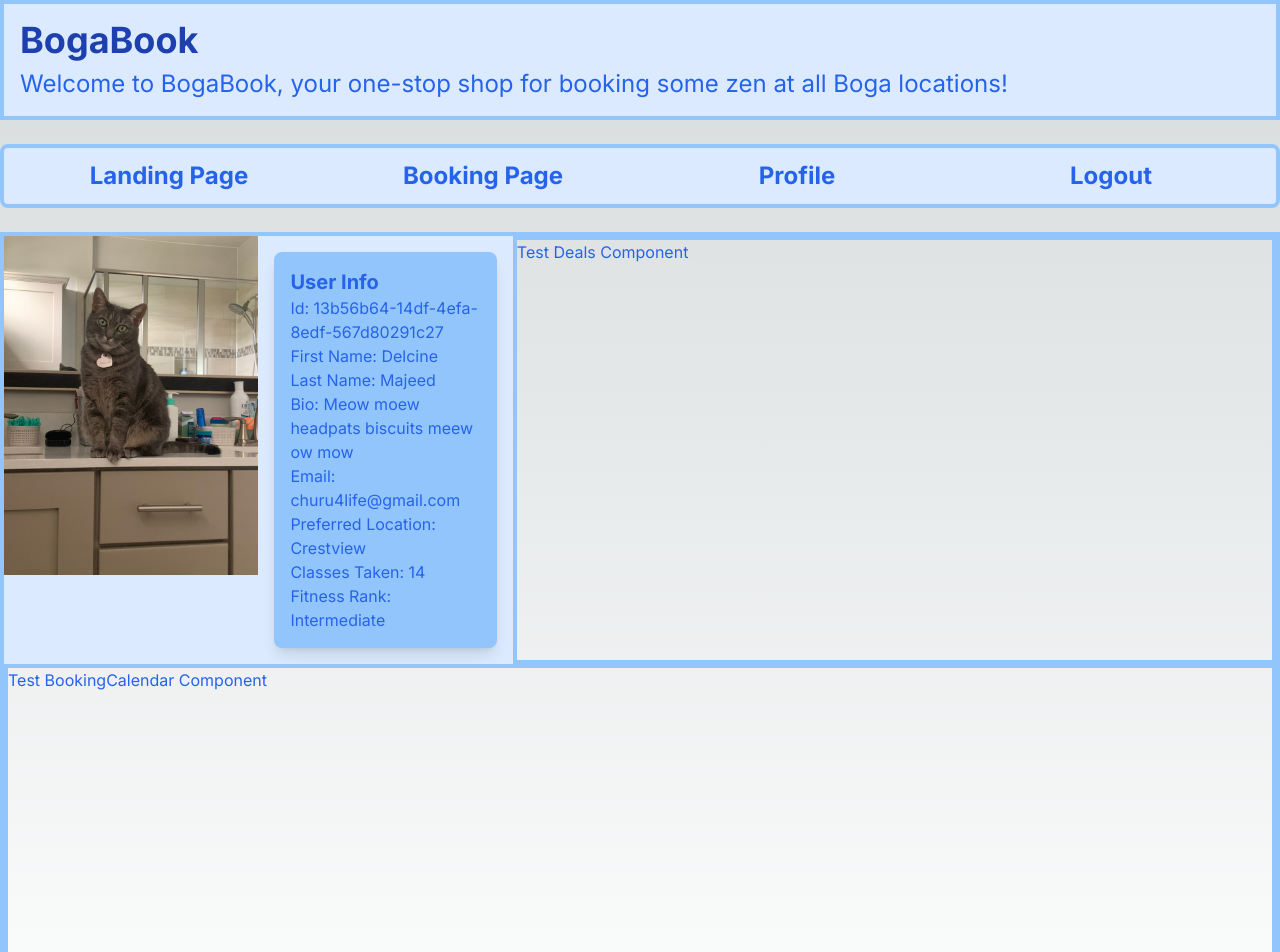
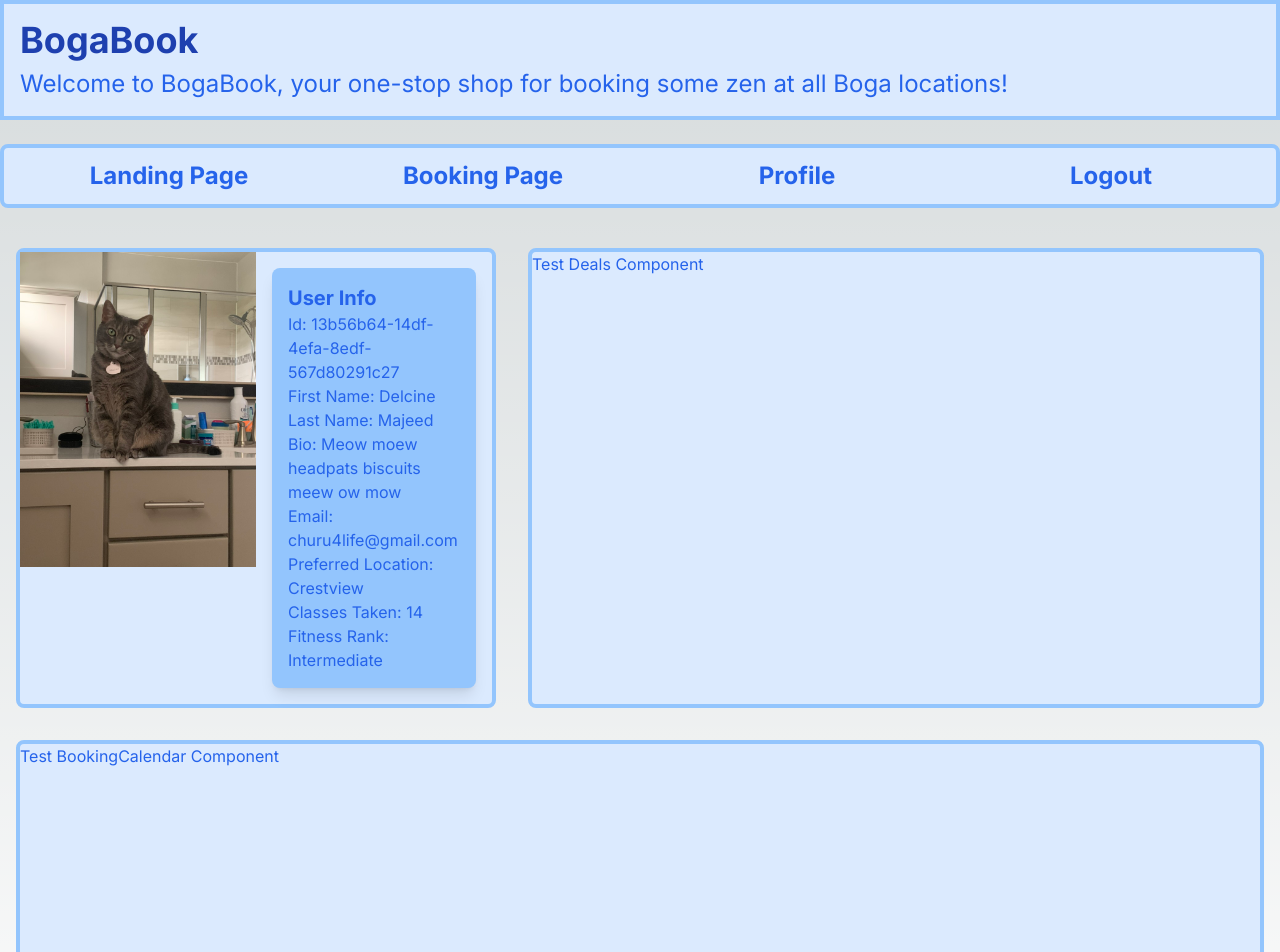
Before and after one commit to Robchike9290/YogaBookingPlatform, a Next.js app: page /profile in a window 1280 px wide. Shown: the top 952 px of the page. Built offline with nearby package versions, Linux system fonts and the light colour scheme.

Commit message:
Fix StudioBio images to scale based on viewport size

```diff
--- a/src/app/_components/StudioBio.tsx
+++ b/src/app/_components/StudioBio.tsx
@@ -11,7 +11,7 @@ export default function StudioBio({ studioBio }: StudioBioComponentProps) {
         <h2 className="text-xl font-bold">Our Studio</h2>
         <p>{studioBio.studioBio}</p>
         <img
-          className="m-8 block scale-125 pb-20 pt-10"
+          className="m-4 mx-auto block h-auto w-11/12 max-w-full object-contain pb-8"
           src={studioBio.studioImageURL}
           aria-label="photo of the interior of the yoga studio"
         ></img>
@@ -20,7 +20,7 @@ export default function StudioBio({ studioBio }: StudioBioComponentProps) {
         <h2 className="pt-8 text-xl font-bold">Our Neighborhood</h2>
         <p>{studioBio.neighborhoodBio}</p>
         <img
-          className="m-4 block pb-8"
+          className="m-4 mx-auto block h-auto w-11/12 max-w-full object-contain pb-8"
           src={studioBio.neighborhoodImageURL}
           aria-label="photo of the neighborhood"
         ></img>
--- a/src/app/profile/_components/BookingCalendar.tsx
+++ b/src/app/profile/_components/BookingCalendar.tsx
@@ -1,6 +1,6 @@
 export default function BookingCalendar() {
   return (
-    <div className="col-span-5 col-start-1 row-span-1 row-start-2 border-4 border-blue-300 text-blue-600">
+    <div className="col-span-5 col-start-1 row-span-1 row-start-2 m-4 rounded-lg border-4 border-blue-300 bg-blue-100 text-blue-600">
       <h1>Test BookingCalendar Component</h1>
     </div>
   );
--- a/src/app/profile/_components/Deals.tsx
+++ b/src/app/profile/_components/Deals.tsx
@@ -1,6 +1,6 @@
 export default function Deals() {
   return (
-    <div className="col-span-3 col-start-3 row-span-1 row-start-1 border-4 border-blue-300 text-blue-600">
+    <div className="col-span-3 col-start-3 row-span-1 row-start-1 m-4 rounded-lg border-4 border-blue-300 bg-blue-100 text-blue-600">
       <h1>Test Deals Component</h1>
     </div>
   );
--- a/src/app/profile/_components/ProfileMetadata.tsx
+++ b/src/app/profile/_components/ProfileMetadata.tsx
@@ -48,7 +48,7 @@ export default function ProfileMetadata() {
   const targetObject = dummyData[0];
 
   return (
-    <div className="col-span-2 col-start-1 row-span-1 row-start-1 grid grid-cols-2 bg-blue-100">
+    <div className="col-span-2 col-start-1 row-span-1 row-start-1 m-4 grid grid-cols-2 rounded-lg border-4 border-blue-300 bg-blue-100">
       <img
         className="col-span-1 col-start-1 bg-blue-100"
         src={"/DelcineMajeed.jpg"}
--- a/src/app/profile/page.tsx
+++ b/src/app/profile/page.tsx
@@ -5,7 +5,7 @@ import BookingCalendar from "./_components/BookingCalendar";
 
 export default function Profile() {
   return (
-    <div className="grid grid-cols-5 grid-rows-2 border-4 border-blue-300 text-blue-600">
+    <div className="grid grid-cols-5 grid-rows-2 text-blue-600">
       <ProfileMetadata />
       <Deals />
       <BookingCalendar />
```
